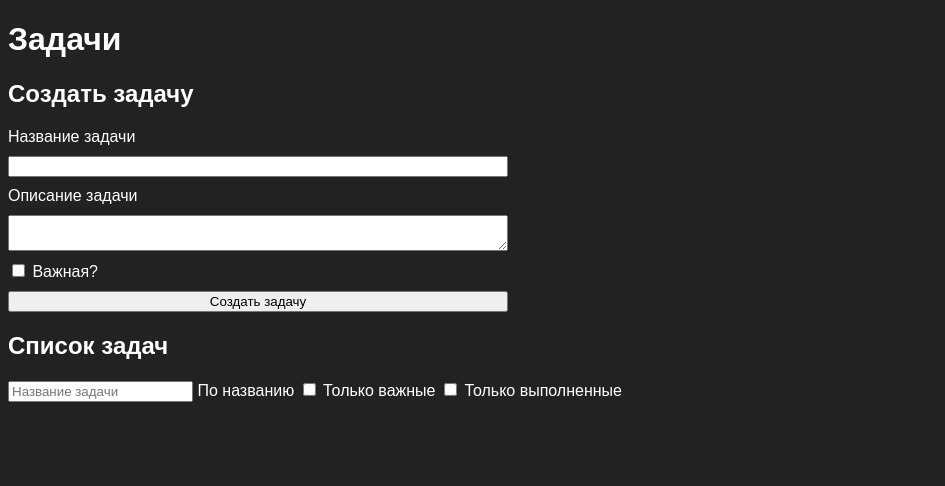
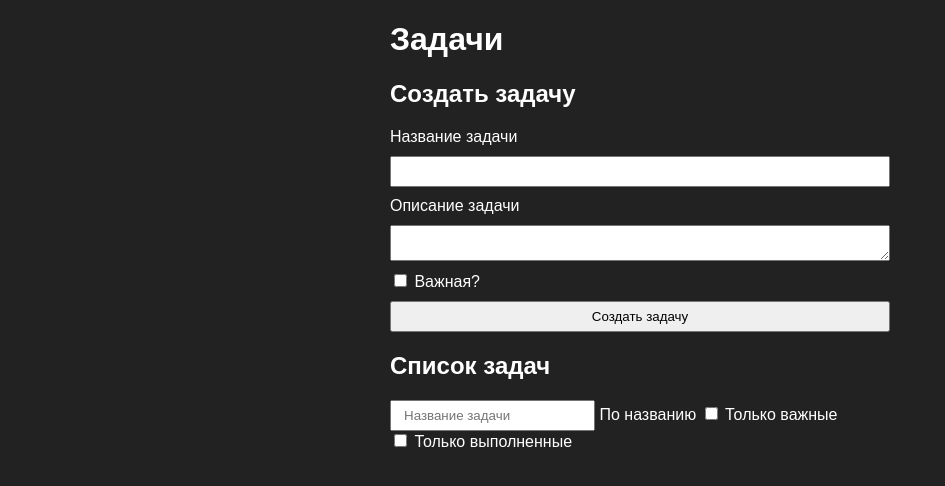
Before and after one commit to sleepsemek/internship-homework-4, a website with bundled scripts: page index.html in a window 1280 px wide. Shown: the whole page, without its empty margins (0-945 px from the left). Built offline with nearby package versions, Linux system fonts and the light colour scheme; no server answers.

Commit message:
Changed styles

```diff
--- a/index.js
+++ b/index.js
@@ -7,7 +7,7 @@ const BASE_URL = 'https://tasks-service-maks1394.amvera.io'
 const fetchAdapter = new FetchHttpAdapter()
 const xhrHttpAdapter = new XHRHttpAdapter()
 
-const apiClient = new ApiClient(xhrHttpAdapter)
+const apiClient = new ApiClient(fetchAdapter)
 
 const selectors = {
     tasksList: '[data-tasks-list]',
--- a/style.css
+++ b/style.css
@@ -7,16 +7,19 @@ body {
     background-color: var(--color-surface);
     color: var(--color-on-surface);
     font-family: sans-serif;
+    box-sizing: border-box;
 }
 
-form {
+main {
     width: min(100%, 500px);
+    margin: auto;
 }
 
 form, ul {
     display: grid;
     grid-template-columns: 1fr;
     row-gap: 10px;
+    padding: 0;
 }
 
 li {
@@ -24,4 +27,15 @@ li {
     grid-template-columns: 1fr;
     row-gap: 6px;
     justify-items: start;
+    border: 1px dashed var(--color-on-surface);
+    border-radius: 2px;
+    padding: 10px;
 }
+
+button, input {
+    padding: 6px 12px;
+}
+
+label {
+    text-wrap: nowrap;
+}
```
Also changed, not shown: api/adapters/FetchHttpAdapter.js (+0 -7 lines).
